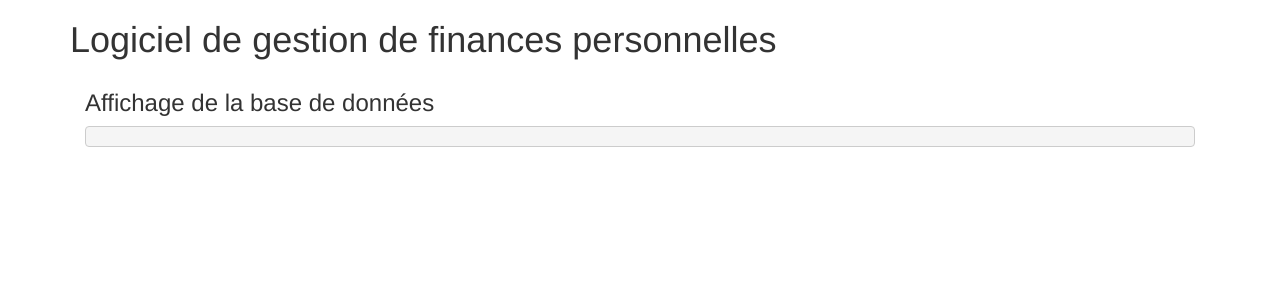
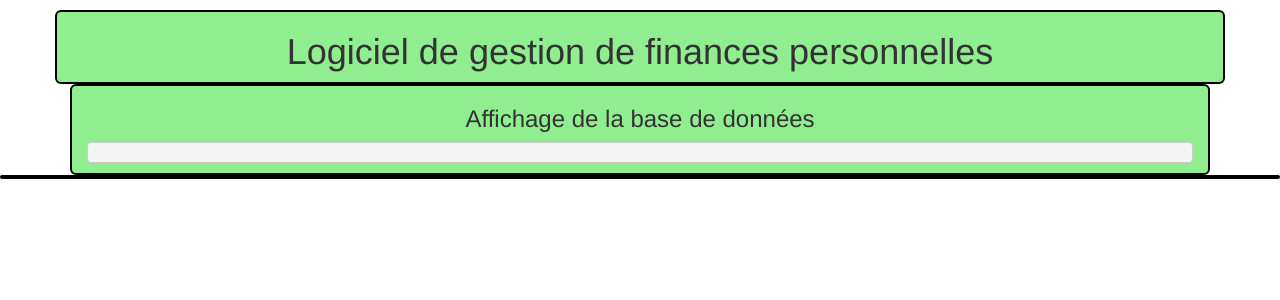
Before and after one commit to relaxmax68/autogestion.old, a PHP site: a page that uses vues/head.php in a window 1280 px wide. Shown: the top 300 px of the page. Run offline with PHP 8.4, Linux system fonts and the light colour scheme; data that the repository does not hold is empty; a stand-in replaces the project's code that opens the database connection.

Commit message:
Bootstrap opérationnel

```diff
--- a/librairies/css/style.css
+++ b/librairies/css/style.css
@@ -1,24 +1,10 @@
-html, body {
-  padding-top: 1px;
-  height: 100%;
-  background-color: #333;
+body {
+  padding-top: 10px;
 }
-[class*="col-"]{
+[class*="col-"], footer {
   background-color: lightgreen;
-  border: 1px solid black;
-  line-height: 15px;
+  border: 2px solid black;
+  border-radius: 6px;
+  line-height: 40px;
+  text-align: center;
 }
-
-
-
-
-footer{
-text-align: center;
-}
-
-/* Links */
-a,
-a:focus,
-a:hover {
-  color: #fff;
-}
--- a/vues/head.php
+++ b/vues/head.php
@@ -20,7 +20,7 @@
     <!-- charger le nom du theme_frontend dans la bdd **************** -->
 
 
-    <link rel="stylesheet" href="../librairies/css/style.css type="text/css"">
+    <link rel="stylesheet" href="../librairies/css/style.css" type="text/css">
     <link rel="stylesheet" href="../librairies/css/bootstrap.min.css" >
   </head>
 
--- a/vues/header.php
+++ b/vues/header.php
@@ -1,9 +1,5 @@
 <header class="row">
-<div class="col-lg-12">
-  <div class="row">
 	<div class="col-lg-12">
-	  <h1>Logiciel de gestion de finances personnelles</h1>
+	 	<h1>Logiciel de gestion de finances personnelles</h1>
 	</div>
-  </div>
-</div>
 </header>
```
Also changed, not shown: vues/bootstrap.php (+4 -3 lines).
